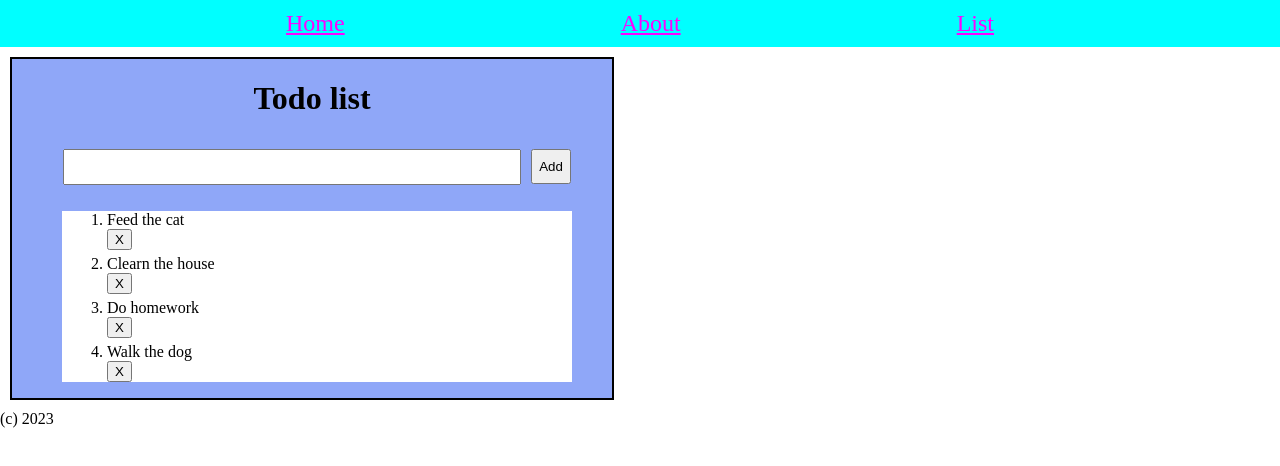
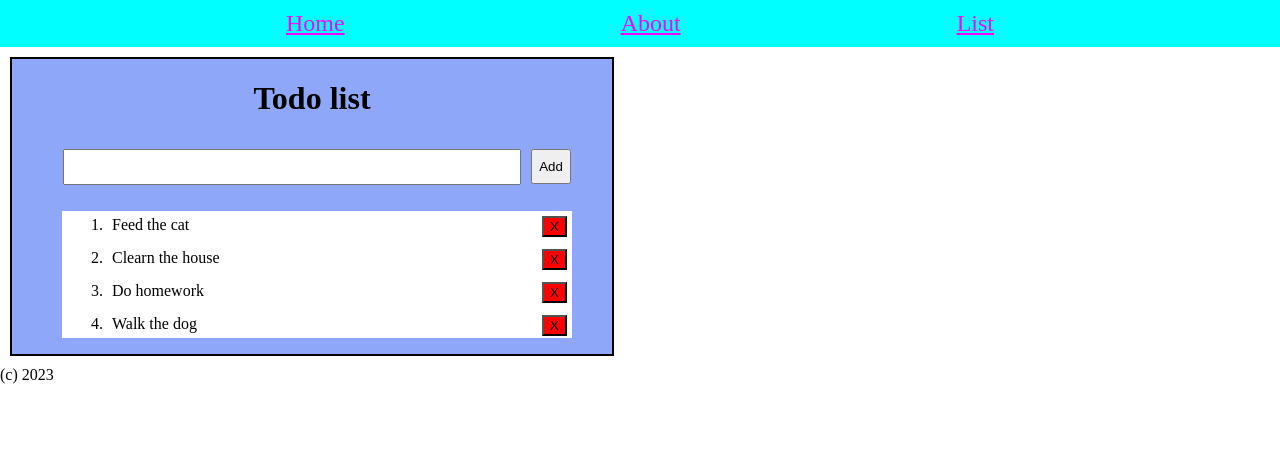
Before and after one commit to KhristinaVorozhbet93/pv112-start-nextjs, a Next.js app: page /toDoList in a window 1280 px wide. Shown: the top 466 px of the page. Built offline with nearby package versions, Linux system fonts and the light colour scheme.

Commit message:
Добавлены стили для компонента Deal

```diff
--- a/components/Deal.jsx
+++ b/components/Deal.jsx
@@ -1,9 +1,10 @@
+import styles from './Deal.module.css'
 
 export function Deal({deal, deleteDeal}){
    return <>
-      <div className = 'inline'>
+      <div className = {styles.inline}>
         <div>{deal}</div>
-        <button onClick = {() =>deleteDeal()}>X</button>
+        <button  onClick = {() =>deleteDeal()}>X</button>
       </div>
      </>
 }
--- /dev/null
+++ b/components/Deal.module.css
@@ -0,0 +1,11 @@
+.inline {
+    display: flex;
+    padding: 5px;
+    position: relative;
+}
+
+.inline button {
+    position: absolute;
+    right: 0;
+    background-color: red;
+}
```
